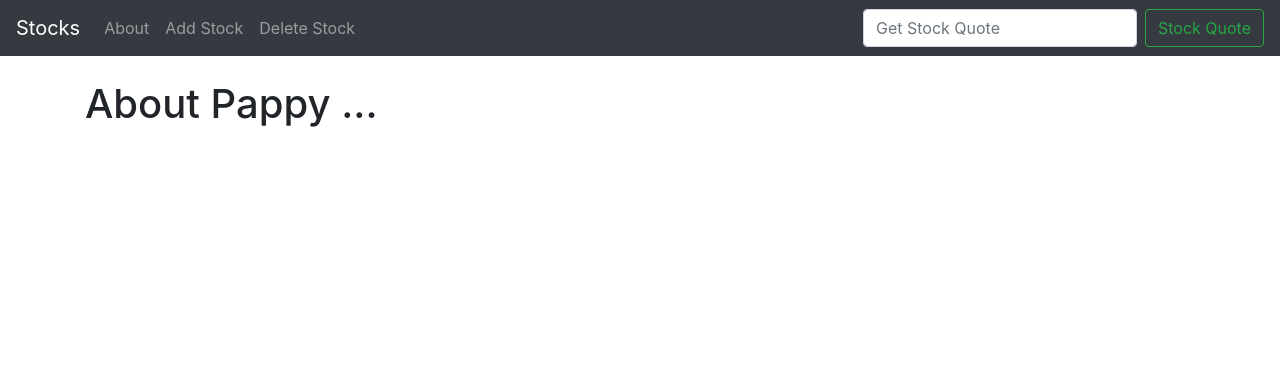
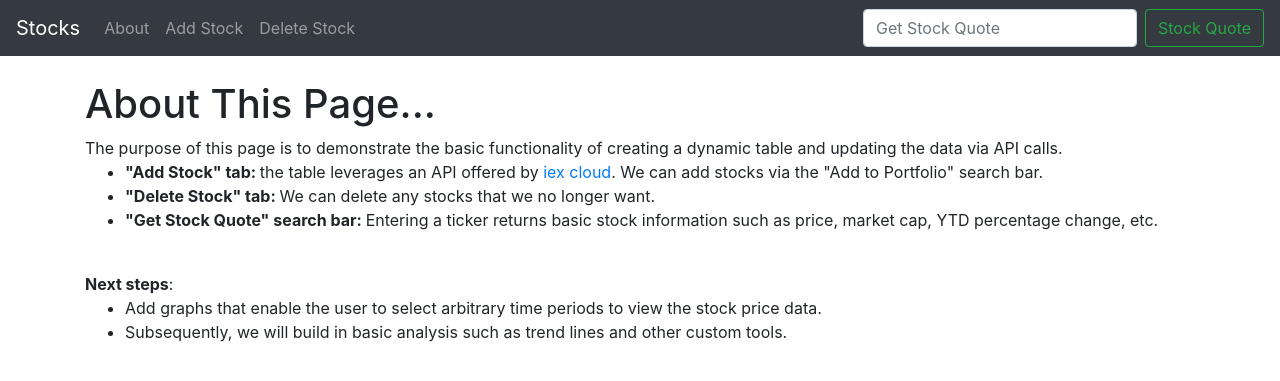
Before and after one commit to b-goldney/webApp, a Django app: page /about.html in a window 1280 px wide. Shown: the top 381 px of the page. Run offline with Django 3.2, Linux system fonts and the light colour scheme; some libraries are stand-ins or nearby versions.

Commit message:
Table formatting, about page

```diff
--- a/quotes/templates/about.html
+++ b/quotes/templates/about.html
@@ -1,6 +1,24 @@
 {% extends 'base.html' %}
 {% block content %}
 
-<h1>About Pappy ... </h1>
+<h1>About This Page... </h1>
+The purpose of this page is to demonstrate the basic functionality of creating a dynamic table
+and updating the data via API calls.
+<ul>
+	<li> <b>"Add Stock" tab: </b> the table leverages an API offered by
+<a href="https://iexcloud.io/"> iex cloud</a>. We can add stocks via the
+       "Add to Portfolio" search bar.	</li>
+	<li> <b> "Delete Stock" tab: </b> We can delete any  stocks that we no longer want. </li>
+	<li><b> "Get Stock Quote" search bar: </b> Entering a ticker returns basic stock information
+		such as price, market cap, YTD percentage change, etc. </li>
+</ul>
+<br>
+
+<b>Next steps</b>: <br>
+<ul>
+	<li> Add graphs that enable the user to select arbitrary time periods
+		to view the stock price data. </li>
+	<li> Subsequently, we will build in basic analysis such as trend lines and other custom tools. </li>
+</ul>
 
 {% endblock %}
--- a/quotes/views.py
+++ b/quotes/views.py
@@ -33,7 +33,7 @@ def add_stock(request):
 
        if form.is_valid():
            form.save()
-           messages.success(request, ("Pappy Has a New Stock"))
+           messages.success(request, ("Stock Added"))
            return redirect('add_stock')
     else:
         ticker = Stock.objects.all()
@@ -48,13 +48,17 @@ def add_stock(request):
             except Exception as e:
                 api = "Error pulling stock data via the API. Probably due to a bad ticker symbol"
 
+        for company in output:
+            company['marketCap'] /= 1000000000 #set all market caps in billions of dollars
+            #company['marketCap'] /= format(company['marketCap'], ",")
+            company['ytdChange'] *= 100
         return render(request, 'add_stock.html', {'ticker': ticker, 'output':output})
 
 
 def delete(request, stock_id):
     item = Stock.objects.get(pk=stock_id)
     item.delete()
-    messages.success(request, ("Is pappy deleting stocks because she sold them to buy dresses?"))
+    messages.success(request, ("Stock deleted"))
     return redirect(delete_stock)
 
 def delete_stock(request):
--- a/stocks/settings.py
+++ b/stocks/settings.py
@@ -38,6 +38,7 @@ INSTALLED_APPS = [
     'django.contrib.messages',
     'django.contrib.staticfiles',
     'quotes',
+    'django.contrib.humanize',
     ]
 
 MIDDLEWARE = [
```
Also changed, not shown: quotes/templates/add_stock.html (+10 -9 lines), quotes/templates/home.html (+26 -6 lines), 3 other files.
